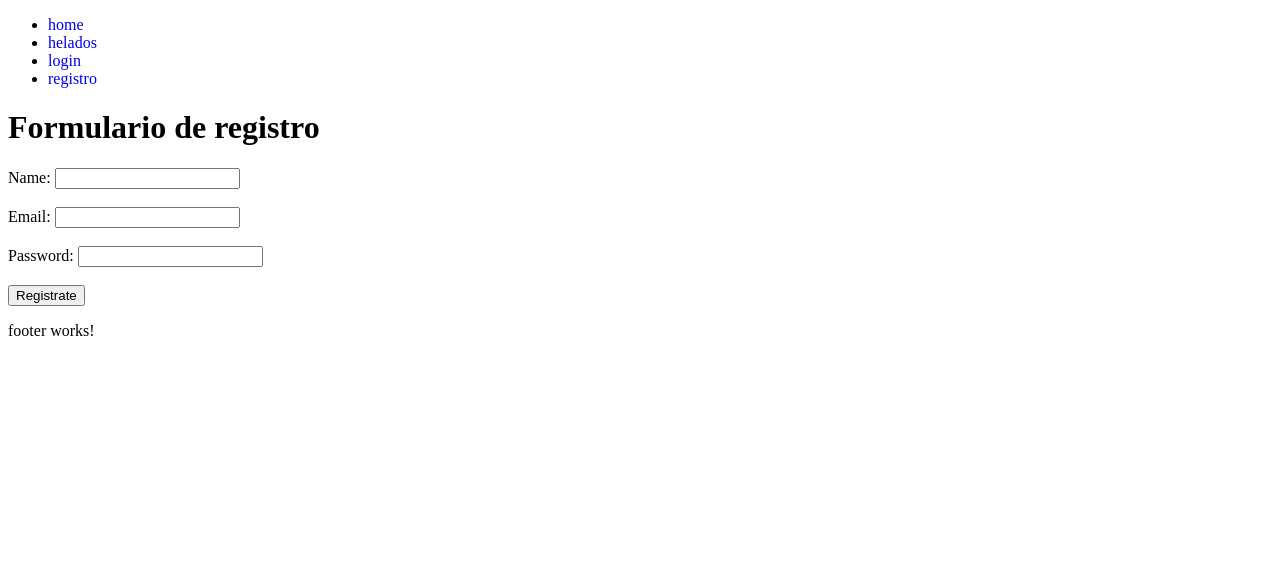
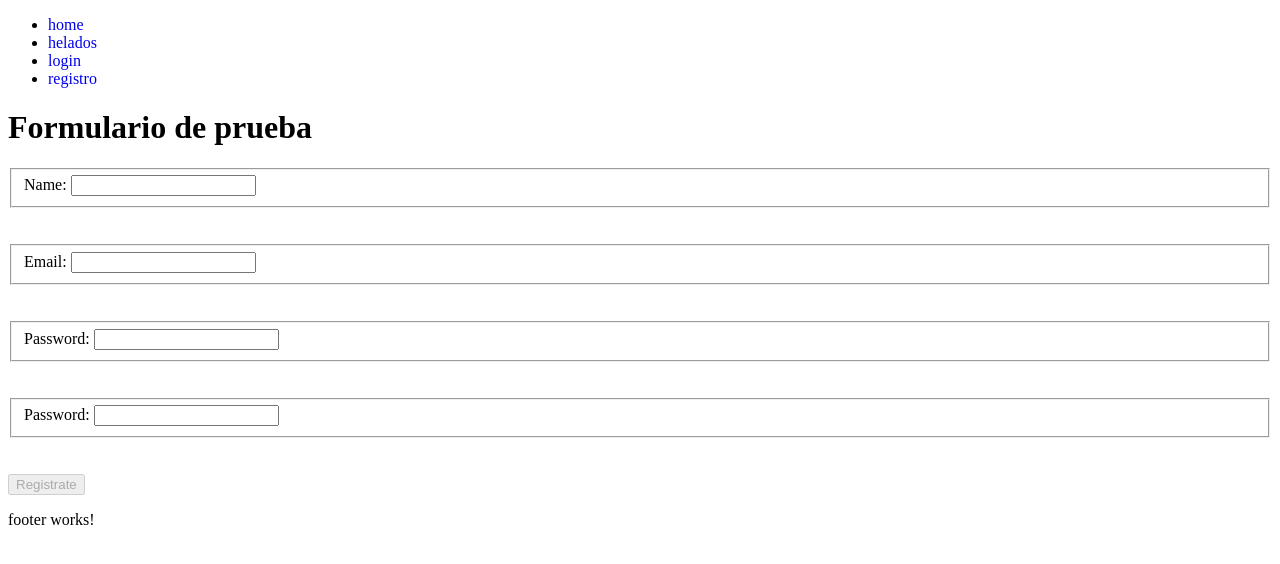
Before and after one commit to alessiofiol/IcecreamPage, an Angular app: page /registro in a window 1280 px wide. Shown: the top 564 px of the page. Built offline with nearby package versions, Linux system fonts and the light colour scheme.

Commit message:
registro modificado

```diff
--- a/src/app/Models/user.model.ts
+++ b/src/app/Models/user.model.ts
@@ -2,5 +2,6 @@ export interface UserInterface {
     _id: string,
     name: string,
     email: string,
-    password: string
+    password: string,
+    //repassword: string,
 }
--- a/src/app/servicios/servicios.service.ts
+++ b/src/app/servicios/servicios.service.ts
@@ -22,7 +22,12 @@ export class UserServices {
   currentUser: Object = {};
 
   createNewUser(datos:UserInterface) {
-    return this.http.post(this.userUrl + '/' + 'registerUser', datos)
+    console.log("USUARIO datos",    JSON.stringify(datos)  );
+
+     this.http.post<any>(this.userUrl + '/' + 'registerUser',
+    datos).subscribe((res)=>{
+       console.log(res);
+     })
   }
 
   /*logUser(datos:UserI) {
--- a/src/app/users/login-area/register/register.component.html
+++ b/src/app/users/login-area/register/register.component.html
@@ -1,26 +1,74 @@
-<h1>Formulario de registro</h1>
+<h1>Formulario de prueba</h1>
 
-<form [formGroup]="UserForm" (ngSubmit)='createNewUser()' >
+<form novalidate [formGroup]="registerForm"  (ngSubmit)='createNewUserSubmit()'>
 
+    <fieldset>
+        <label for="name">Name: </label>
+        <input id="name" type="text" formControlName="name">
+    </fieldset>
+    <div
+    *ngIf="
+        !registerForm.get('name')?.valid &&
+        (registerForm.get('name')?.dirty || submitted)
+        "
+    >
+        <p>Solo se permiten caracteres, hasta un máximo de 20</p>
+    </div>
 
-    <label for="name">Name: </label>
-    <input id="name" type="text" formControlName="name">
 
     <br>
     <br>
 
-    <label for="email">Email: </label>
-    <input id="email" type="text" formControlName="email">
+    <fieldset>
+        <label for="email">Email: </label>
+        <input id="email" type="text" formControlName="email">
+    </fieldset>
+    <div
+    *ngIf="
+        !registerForm.get('email')?.valid &&
+        (registerForm.get('email')?.dirty || submitted)
+        "
+    >
+        <p>Introduce un correo válido</p>
+    </div>
+
 
     <br>
     <br>
 
-    <label for="password">Password: </label>
-    <input id="password" type="password" formControlName="password">
+    <fieldset>
+        <label for="password">Password: </label>
+        <input id="password" type="password" formControlName="password">
+    </fieldset>
+    <div
+    *ngIf="
+        !registerForm.get('password')?.valid &&
+        (registerForm.get('password')?.dirty || submitted)
+        "
+    >
+        <p>Entre 5-8 caracteres</p>
+    </div>
 
     <br>
     <br>
 
-    <button type="submit">Registrate</button>
+    <fieldset>
+        <label for="repassword">Password: </label>
+        <input id="repassword" type="password" formControlName="repassword">
+    </fieldset>
+    <div
+    *ngIf="
+        !registerForm.get('repassword')?.valid &&
+        (registerForm.get('repassword')?.dirty || submitted)
+        "
+    >
+        <p>La contraseña no coincide</p>
+    </div>
+
+
+    <br>
+    <br>
+
+    <button type="submit" [disabled]="!registerForm?.valid">Registrate</button>
 
 </form>
--- a/src/app/users/login-area/register/register.component.ts
+++ b/src/app/users/login-area/register/register.component.ts
@@ -1,7 +1,10 @@
+import { UserInterface } from './../../../Models/user.model';
 import { Component, OnInit } from '@angular/core';
-import { FormControl, FormGroup } from '@angular/forms';
+import { FormControl, FormGroup, FormBuilder, Validators } from '@angular/forms';
 import { UserServices } from 'src/app/servicios/servicios.service';
 import { Router } from '@angular/router';
+import { comparePassword } from '../validators/matchValidators';
+
 
 @Component({
   selector: 'app-register',
@@ -10,11 +13,57 @@ import { Router } from '@angular/router';
 })
 export class RegisterComponent implements OnInit {
 
-  constructor(private userServices: UserServices, public router:Router) { }
+  public registerForm: FormGroup;
+  public submitted: boolean = false;
+
+  constructor(private formBuilder: FormBuilder, public router:Router, public userServices: UserServices) {
+    this.registerForm = this.formBuilder.group({
+      _id: [''],
+      name: ['', [Validators.required, Validators.maxLength(20), Validators.pattern('[a-zA-Z ]*')]],
+      email: ['', [Validators.required, Validators.email]],
+      password: ['', [Validators.required, Validators.maxLength(8), Validators.minLength(5), Validators.pattern('[a-zA-Z0-9]*')]],
+      repassword: ['', [Validators.required, Validators.maxLength(8), Validators.minLength(5), Validators.pattern('[a-zA-Z0-9]*')]]
+    },{
+      validator: comparePassword("password", "repassword")
+    })
+  }
 
   ngOnInit(): void {
   }
 
+  public createNewUserSubmit(): void{
+    console.log("primera linea")
+    this.submitted = true;
+
+    if(this.registerForm.valid){
+      const user: UserInterface = {
+        _id: "",
+        name: this.registerForm.get('name')?.value,
+        email: this.registerForm.get('email')?.value,
+        password: this.registerForm.get('password')?.value,
+        //repassword: this.registerForm.get('repassword')?.value,
+        };
+        console.log("USUARIO", user);
+        console.log("createNewUserSubmit");
+        this.userServices.createNewUser( user );
+
+
+
+        this.registerForm.reset();
+        this.submitted = false;
+
+
+
+      }
+
+    }
+
+  }
+
+
+
+
+  /*
   UserForm = new FormGroup({
     name: new FormControl(''),
     email: new FormControl(''),
@@ -28,7 +77,8 @@ export class RegisterComponent implements OnInit {
       "_id": "",
       "name": this.UserForm.get('name')!.value,
       "email": this.UserForm.get('email')!.value,
-      "password": this.UserForm.get('password')!.value
+      "password": this.UserForm.get('password')!.value,
+      "repassword": this.UserForm.get('repassword')!.value,
     }).subscribe((res:any)=>{
       if (res.result) {
       this.UserForm?.reset();
@@ -38,5 +88,4 @@ export class RegisterComponent implements OnInit {
 
     console.log("Nuevo usuario registrado");
   }
-
-}
+  */
--- /dev/null
+++ b/src/app/users/login-area/validators/matchValidators.ts
@@ -0,0 +1,19 @@
+import { FormGroup } from "@angular/forms";
+
+export function comparePassword (pass: string, repass: string) {
+
+    return(formGroup: FormGroup) => {
+        const control = formGroup.controls[pass];
+        const matchingControl = formGroup.controls[repass];
+
+        if (matchingControl.errors && !matchingControl.errors["mustMatch"]){
+            return;
+        }
+
+        if (control.value !== matchingControl.value) {
+            matchingControl.setErrors({ mustMatch: true })
+        } else {
+            matchingControl.setErrors(null)
+        }
+    }
+}
```
Also changed, not shown: src/app/app.module.ts (line endings or trailing spaces).
